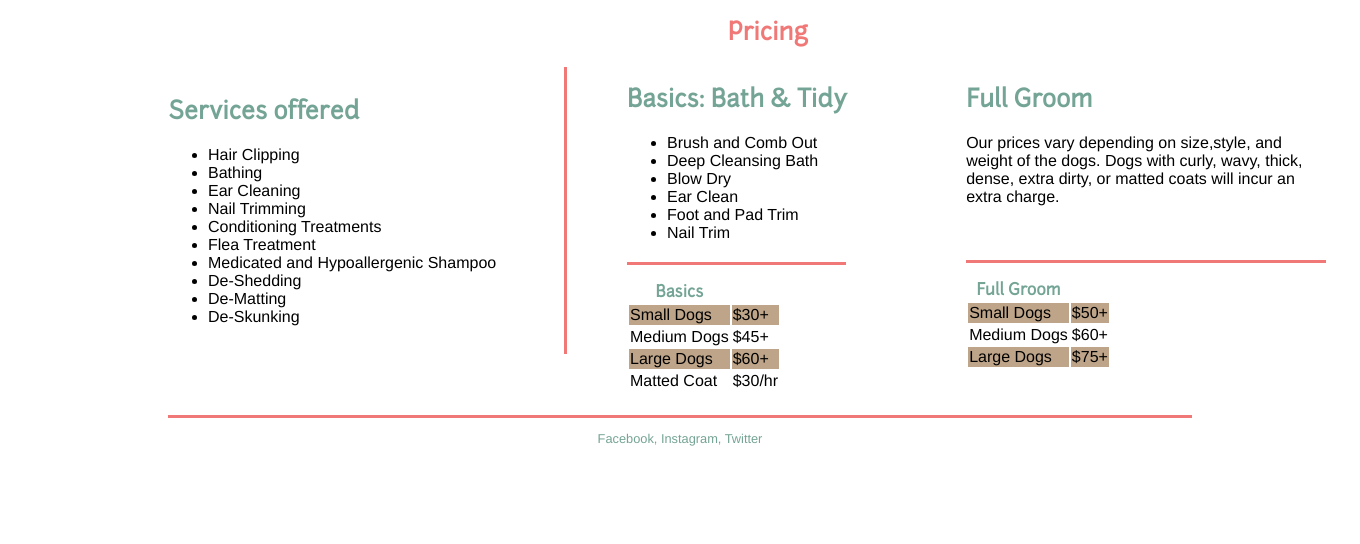
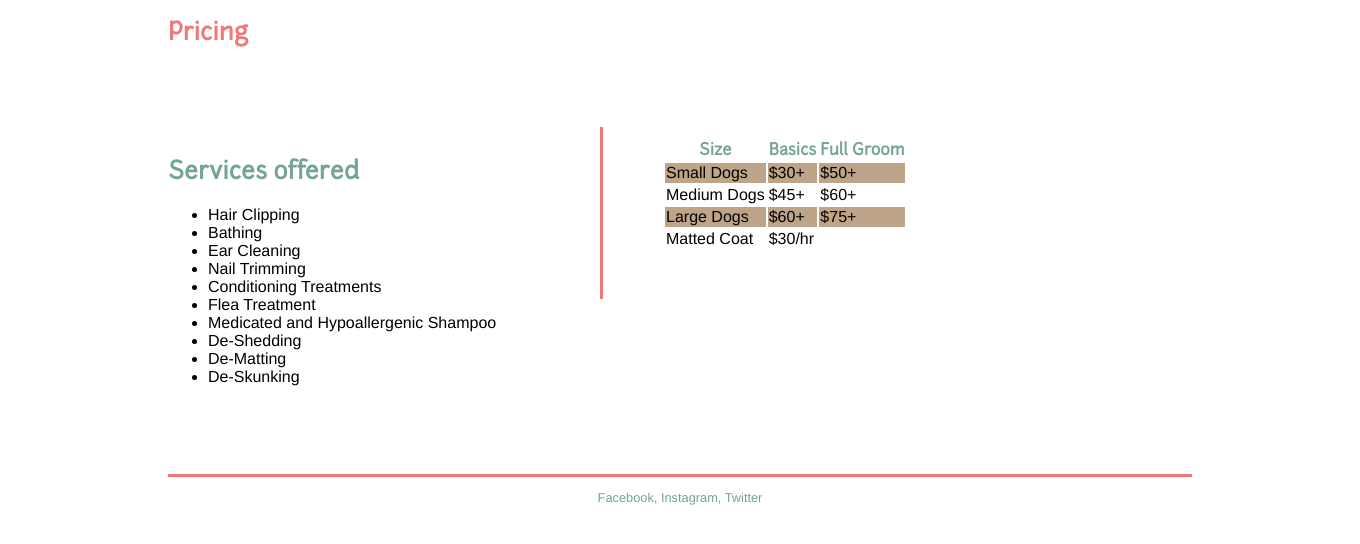
Before and after one commit to beruburu/Jojo, a PHP site: page /Pricing.html in a window 1360 px wide; the page is wider, and only the part inside the window is pictured. Shown: the part 213-757 px from the top of that part. Run offline with PHP 8.4, Linux system fonts and the light colour scheme.

Commit message:
Fixed the border and columns

```diff
--- a/Pricing.html
+++ b/Pricing.html
@@ -52,54 +52,30 @@
                     <li>De-Skunking</li>
                 </ul>
 			</div>
-            <div id="middle">
-				<h2>Basics: Bath & Tidy</h2>
-                <ul id="basics">
-                    <li>Brush and Comb Out</li>
-                    <li>Deep Cleansing Bath</li>
-                    <li>Blow Dry</li>
-                    <li>Ear Clean</li>
-                    <li>Foot and Pad Trim</li>
-                    <li>Nail Trim</li>
-                </ul>
+			<div id="rightcol">
                 <table>
-                    <tr colspan="2"><th>Basics</th></tr>
+                    <tr><th>Size</th>
+                        <th>Basics</th>
+                        <th>Full Groom</th>
                     <tr>
                         <td>Small Dogs</td>
                         <td>$30+</td>
+                        <td>$50+</td>
                     </tr>
                     <tr>
                         <td>Medium Dogs</td>
                         <td>$45+</td>
+                        <td>$60+</td>
                     </tr>
                     <tr>
                         <td>Large Dogs</td>
                         <td>$60+</td>
+                        <td>$75+</td>
                     </tr>
                     <tr>
                         <td>Matted Coat</td>
                         <td>$30/hr</td>
                     </tr>
-                </table>
-            </div>
-			<div id="rightcol">
-                <h2>Full Groom</h2>
-                <p id="groom">Our prices vary depending on size,style, and weight of the dogs.
-                   Dogs with curly, wavy, thick, dense, extra dirty, or matted coats
-                   will incur an extra charge.</p>
-                <table>
-                    <tr colspan="2"><th>Full Groom</th></tr>
-                    <tr>
-                        <td>Small Dogs</td>
-                        <td>$50+</td>
-                    </tr>
-                    <tr>
-                        <td>Medium Dogs</td>
-                        <td>$60+</td>
-                    </tr>
-                    <tr>
-                        <td>Large Dogs</td>
-                        <td>$75+</td>
                     </tr>
                 </table>
 			</div>
--- a/Style/Base.css
+++ b/Style/Base.css
@@ -31,8 +31,8 @@ h1 {
     width: 100%;
 }
 header {
-    width: fill-available;
     margin-top: 0px;
+    min-width: fill-available;
 }
 nav {
     background-color: #ffffff;
@@ -118,16 +118,17 @@ h2 {
     padding: 0px 10px;
 }
 #leftcol {
+    margin: 5% 0;
+    padding: 1% 5% 1% 0;
     float: left;
     width: 30%;
-    padding-left: 10%;
-    border-right: 3px solid #f07877;
-    padding: 1% 3%;
 }
 #rightcol {
-    padding-left: 5%;
     float: left;
-    width: 55%;
+    width: 50%;
+    border-left: 3px solid #f07877;
+    padding: 1% 5%;
+    margin: 5% 1%;
 }
 footer {
     border-top: 3px solid #f07877;
--- a/Style/Pricing.css
+++ b/Style/Pricing.css
@@ -1,6 +1,6 @@
 #price {
     color: #f07877;
-    text-align: center;
+    text-align: left;
 }
 #basics {
     border-bottom: 3px solid #f07877;
@@ -16,11 +16,6 @@ th {
 }
 tr:nth-child(even) {
     background-color: #BEA488;
-}
-#middle {
-    float: left;
-    padding-right: 5%;
-    padding-left: 5%;
 }
 #rightcol {
     width: 30%;
--- a/index.html
+++ b/index.html
@@ -12,9 +12,11 @@
         <div id="signin">
             <a href="signIn.html">sign in/register</a>
         </div>
+        <div id="header">
         <header>
 			<a href="index.html"><h1>Jojo's Dog Grooming</h1></a>
 		</header>
+        </div>
         <nav>
             <div class="dropdown">
                 <ul id="nav">
@@ -52,6 +54,8 @@ Vivamus purus mi, fringilla id viverra at, blandit finibus orci. In consequat ul
 Maecenas vel nibh felis. Sed vel enim vel nunc sagittis pharetra at at magna. Vestibulum eu nisl massa. Fusce rhoncus dignissim eros ac sagittis. Cras condimentum felis non est pulvinar fringilla. Duis in dignissim leo, ac consectetur mauris. Aliquam hendrerit, lectus vitae convallis porttitor, nunc justo semper sem, a tristique mauris enim cursus tortor. Mauris sit amet scelerisque nunc. Nam molestie porttitor lorem vel scelerisque. In quis euismod nulla. Aliquam volutpat metus at ex tristique consectetur. Aliquam aliquet bibendum ante in luctus. Nulla convallis urna nec tempus luctus. In eget lectus euismod, semper diam ac, posuere metus.
 				</p>
 			</div>
+        </div>
+        <div id="footer">
 		<footer>
 		    <p>Facebook, Instagram, Twitter</p>
 		</footer>
```
